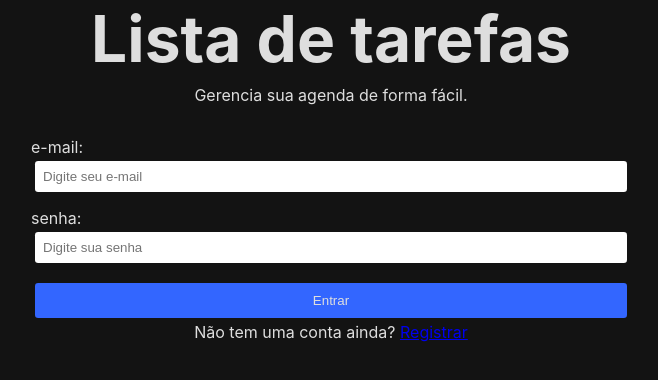
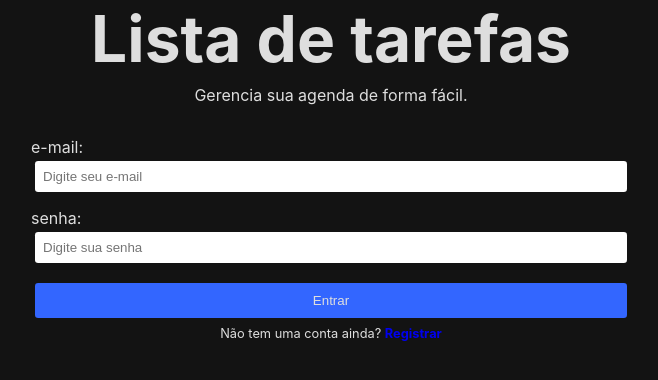
Before and after one commit to menestrel-mkmb/udemy_mat-fraga_notes-fb, a React (Create React App) app in the folder notes-app/: page / in a window 1280 px wide. Shown: the top 380 px of the page, without its empty margins (309-967 px from the left). Built offline with nearby package versions, Linux system fonts and the light colour scheme.

Commit message:
style Link to Register;

```diff
--- a/notes-app/src/pages/Home/index.module.css
+++ b/notes-app/src/pages/Home/index.module.css
@@ -65,3 +65,25 @@
     color: #dedede;
     border: 2px #dedede solid;
 }
+
+.register__sect {
+    color: #dedede;
+}
+
+.register__span,
+.register__link {
+    font-size: .8rem;
+}
+
+.register__link {
+    font-weight: 700;
+    text-decoration: none;
+}
+
+.register__link:visited {
+    color: #dedede;
+}
+
+.register__link:hover {
+    text-decoration: underline;
+}
```
